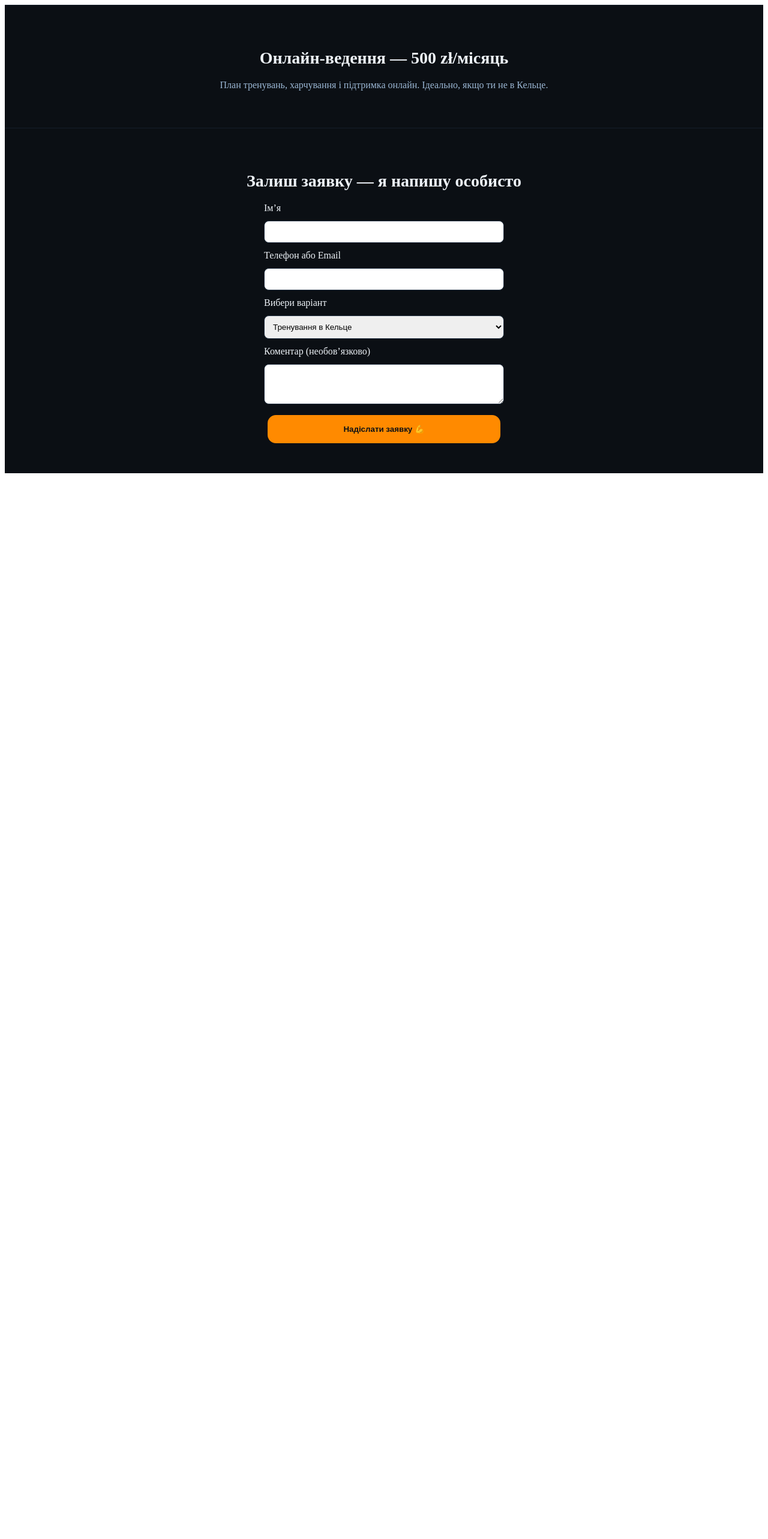
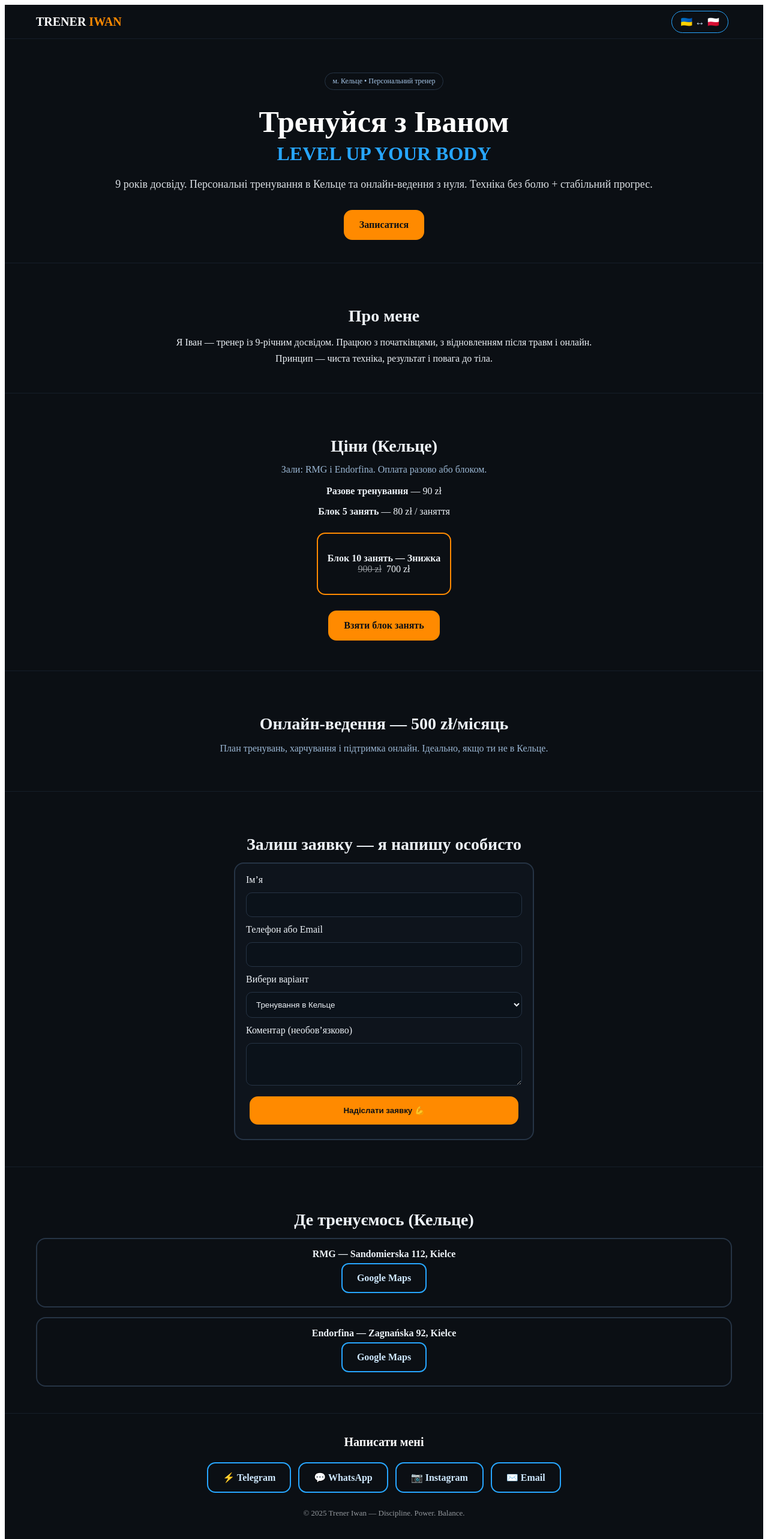
Before and after one commit to dobrivn1995-sketch/Treneriwan, a Next.js app: page / in a window 1280 px wide. Shown: the top 2566 px of the page at 60% size. Before the commit the page ends 800 px from the top, so only its background shows below. Built offline with nearby package versions, Linux system fonts and the light colour scheme.

Commit message:
Refactor index.js with improved styling and structure

```diff
--- a/pages/index.js
+++ b/pages/index.js
@@ -2,11 +2,13 @@ import Head from "next/head";
 import { useEffect, useState } from "react";
 
 export default function Home() {
+  // Links
   const wa = "https://wa.me/48796559143?text=" + encodeURIComponent("Привіт! Хочу тренування");
   const tg = "https://t.me/Grutos";
   const ig = "https://instagram.com/trener_iwan";
   const mail = "mailto:Dobr.ivn1995@gmail.com";
 
+  // i18n
   const dict = {
     ua: {
       badge: "м. Кельце • Персональний тренер",
@@ -17,7 +19,7 @@ export default function Home() {
       ctaBook: "Записатися",
       aboutTitle: "Про мене",
       aboutText:
-        "Я Іван — тренер із 9-річним досвідом. Працюю з початківцями, з відновленням після травм і онлайн. Головний принцип — чиста техніка, результат і повага до тіла.",
+        "Я Іван — тренер із 9-річним досвідом. Працюю з початківцями, з відновленням після травм і онлайн. Принцип — чиста техніка, результат і повага до тіла.",
       priceTitle: "Ціни (Кельце)",
       priceNote: "Зали: RMG і Endorfina. Оплата разово або блоком.",
       p1: "Разове тренування",
@@ -102,9 +104,23 @@ export default function Home() {
     if (typeof window !== "undefined") localStorage.setItem("lang", next);
   };
 
+  // Styles
   const wrap = { background: "#0b0f14", color: "#eef3f8" };
   const max = { maxWidth: 1160, margin: "0 auto", padding: "0 20px" };
-  const section = { padding: "44px 0", borderTop: "1px solid #151e29", textAlign: "center" };
+  const hero = { padding: "56px 0 32px", textAlign: "center" };
+  const badge = {
+    display: "inline-block",
+    padding: "6px 12px",
+    borderRadius: 999,
+    border: "1px solid #263445",
+    color: "#a7c7e9",
+    fontSize: 12,
+    marginBottom: 12,
+  };
+  const h1 = { fontSize: 50, fontWeight: 900, margin: "12px 0 6px", color: "#ffffff" };
+  const h2 = { fontSize: 32, fontWeight: 800, margin: "0 0 18px", color: "#27a6ff" };
+  const lead = { opacity: 0.92, fontSize: 18, lineHeight: 1.6, marginBottom: 22 };
+
   const btn = {
     padding: "14px 24px",
     borderRadius: 14,
@@ -118,58 +134,173 @@ export default function Home() {
   };
   const btnPrimary = { ...btn, background: "#ff8a00", borderColor: "#ff8a00", color: "#0b0f14" };
 
+  const section = { padding: "44px 0", borderTop: "1px solid #151e29", textAlign: "center" };
+  const title = { fontSize: 28, fontWeight: 900, marginBottom: 14 };
+  const note = { color: "#9bb7d4", marginBottom: 18 };
+  const highlight = {
+    border: "2px solid #ff8a00",
+    borderRadius: 14,
+    padding: 16,
+    marginTop: 10,
+    display: "inline-block",
+  };
+  const strike = { textDecoration: "line-through", opacity: 0.6, marginRight: 8 };
+
   return (
     <div style={wrap}>
       <Head>
         <title>{t.h1} — Trener Iwan | Kielce</title>
+        <meta name="description" content="Персональні тренування в Кельце та онлайн. 9 років досвіду. Онлайн-ведення 500 zł/міс." />
       </Head>
 
-      {/* === Весь контент сайту вище (скорочено для зручності) === */}
+      {/* TOP BAR */}
+      <div style={{ ...max, display: "flex", justifyContent: "space-between", alignItems: "center", height: 56 }}>
+        <div style={{ fontWeight: 900, fontSize: 20 }}>
+          <span style={{ color: "#fff" }}>TRENER</span>{" "}
+          <span style={{ color: "#ff8a00" }}>IWAN</span>
+        </div>
+        <button
+          onClick={switchLang}
+          style={{ ...btn, borderRadius: 999, padding: "8px 14px", fontSize: 16, border: "1px solid #27a6ff", background: "transparent" }}
+        >
+          {t.lang} ↔ {t.langAlt}
+        </button>
+      </div>
+
+      {/* HERO */}
+      <header style={{ ...hero, borderTop: "1px solid #151e29" }}>
+        <div style={max}>
+          <span style={badge}>{t.badge}</span>
+          <h1 style={h1}>{t.h1}</h1>
+          <h2 style={h2}>{t.h2}</h2>
+          <p style={lead}>{t.heroLead}</p>
+          <div>
+            <a href={wa} target="_blank" rel="noreferrer" style={btnPrimary}>{t.ctaBook}</a>
+          </div>
+        </div>
+      </header>
+
+      {/* ABOUT */}
+      <section style={section}>
+        <div style={max}>
+          <h3 style={title}>{t.aboutTitle}</h3>
+          <p style={{ maxWidth: 700, margin: "0 auto", lineHeight: 1.7 }}>{t.aboutText}</p>
+        </div>
+      </section>
+
+      {/* PRICING */}
+      <section style={section}>
+        <div style={max}>
+          <h3 style={title}>{t.priceTitle}</h3>
+          <div style={note}>{t.priceNote}</div>
+          <p><b>{t.p1}</b> —  {t.p1price}</p>
+          <p><b>{t.p2}</b> —  {t.p2price}</p>
+          <div style={highlight}>
+            <p>
+              <b>{t.p3}</b><br />
+              <span style={strike}>{t.p3priceOld}</span>{t.p3priceNew}
+            </p>
+          </div>
+          <div style={{ marginTop: 20 }}>
+            <a href={wa} target="_blank" rel="noreferrer" style={btnPrimary}>{t.buyBlock}</a>
+          </div>
+        </div>
+      </section>
+
       {/* ONLINE */}
       <section style={section}>
         <div style={max}>
-          <h3 style={{ fontSize: 28, fontWeight: 900, marginBottom: 20 }}>{t.onlineTitle}</h3>
-          <p style={{ color: "#9bb7d4", marginBottom: 18 }}>{t.onlineNote}</p>
+          <h3 style={title}>{t.onlineTitle}</h3>
+          <p style={note}>{t.onlineNote}</p>
         </div>
       </section>
 
-      {/* 🔥 НОВИЙ БЛОК ФОРМИ */}
-      <section style={section}>
+      {/* FORM (inside page, framed look) */}
+      <section id="apply" style={section}>
         <div style={max}>
-          <h3 style={{ fontSize: 28, fontWeight: 900, marginBottom: 20 }}>{t.formTitle}</h3>
+          <h3 style={title}>{t.formTitle}</h3>
           <form
             action="https://formsubmit.co/Dobr.ivn1995@gmail.com"
             method="POST"
             style={{
+              maxWidth: 460,
+              margin: "0 auto",
+              padding: 18,
+              border: "2px solid #263445",
+              borderRadius: 16,
+              background: "#0e141c",
               display: "flex",
               flexDirection: "column",
               gap: 12,
-              maxWidth: 400,
-              margin: "0 auto",
               textAlign: "left",
             }}
           >
-            <input type="hidden" name="_subject" value="Нова заявка з сайту treneriwan.pl" />
+            {/* FormSubmit options */}
+            <input type="hidden" name="_subject" value="Нова заявка з сайту treneriwan.vercel.app" />
             <input type="hidden" name="_captcha" value="false" />
+            {/* <input type="hidden" name="_next" value="https://treneriwan.vercel.app/?sent=1#apply" /> */}
+
             <label>{t.formName}</label>
-            <input name="name" required style={{ padding: 10, borderRadius: 8, border: "1px solid #263445" }} />
+            <input name="name" required
+              style={{ padding: 12, borderRadius: 10, border: "1px solid #263445", background: "#0b121a", color: "#eef3f8" }} />
+
             <label>{t.formContact}</label>
-            <input name="contact" required style={{ padding: 10, borderRadius: 8, border: "1px solid #263445" }} />
+            <input name="contact" required
+              style={{ padding: 12, borderRadius: 10, border: "1px solid #263445", background: "#0b121a", color: "#eef3f8" }} />
+
             <label>{t.formType}</label>
-            <select name="type" style={{ padding: 10, borderRadius: 8, border: "1px solid #263445" }}>
+            <select name="type"
+              style={{ padding: 12, borderRadius: 10, border: "1px solid #263445", background: "#0b121a", color: "#eef3f8" }}>
               <option>{t.formOption1}</option>
               <option>{t.formOption2}</option>
             </select>
+
             <label>{t.formMsg}</label>
-            <textarea name="message" rows="3" style={{ padding: 10, borderRadius: 8, border: "1px solid #263445" }} />
-            <button type="submit" style={btnPrimary}>
-              {t.formSend}
-            </button>
+            <textarea name="message" rows={3}
+              style={{ padding: 12, borderRadius: 10, border: "1px solid #263445", background: "#0b121a", color: "#eef3f8" }} />
+
+            <button type="submit" style={{ ...btnPrimary, textAlign: "center" }}>{t.formSend}</button>
           </form>
         </div>
       </section>
 
-      {/* === Далі залишаєш твій футер з іконками як був === */}
+      {/* LOCATIONS */}
+      <section style={section}>
+        <div style={max}>
+          <h3 style={title}>{t.locTitle}</h3>
+          <div style={{ display: "grid", gap: 16 }}>
+            <div style={{ border: "2px solid #263445", borderRadius: 16, padding: 16 }}>
+              <div style={{ fontWeight: 700 }}>{t.loc1}</div>
+              <a href="https://maps.google.com/?q=Sandomierska+112+Kielce" target="_blank" rel="noreferrer" style={{ ...btn, borderRadius: 12 }}>
+                {t.maps}
+              </a>
+            </div>
+            <div style={{ border: "2px solid #263445", borderRadius: 16, padding: 16 }}>
+              <div style={{ fontWeight: 700 }}>{t.loc2}</div>
+              <a href="https://maps.google.com/?q=Zagna%C5%84ska+92+Kielce" target="_blank" rel="noreferrer" style={{ ...btn, borderRadius: 12 }}>
+                {t.maps}
+              </a>
+            </div>
+          </div>
+        </div>
+      </section>
+
+      {/* FOOTER with framed, clickable links */}
+      <footer style={{ borderTop: "1px solid #151e29", textAlign: "center", padding: "36px 0 60px" }}>
+        <div style={{ fontWeight: 900, fontSize: 20, color: "#fff", marginBottom: 16 }}>{t.footerTitle}</div>
+        <div>
+          <a href={tg} target="_blank" rel="noreferrer" style={btn}>⚡ Telegram</a>
+          <a href={wa} target="_blank" rel="noreferrer" style={btn}>💬 WhatsApp</a>
+          <a href={ig} target="_blank" rel="noreferrer" style={btn}>📷 Instagram</a>
+          <a href={mail} style={btn}>✉️ Email</a>
+        </div>
+        <div style={{ fontSize: 13, opacity: 0.6, marginTop: 20 }}>{t.footerBrand}</div>
+      </footer>
+
+      {/* Small global hover */}
+      <style jsx global>{`
+        a:hover, button:hover { transform: translateY(-2px); }
+      `}</style>
     </div>
   );
             }
```
